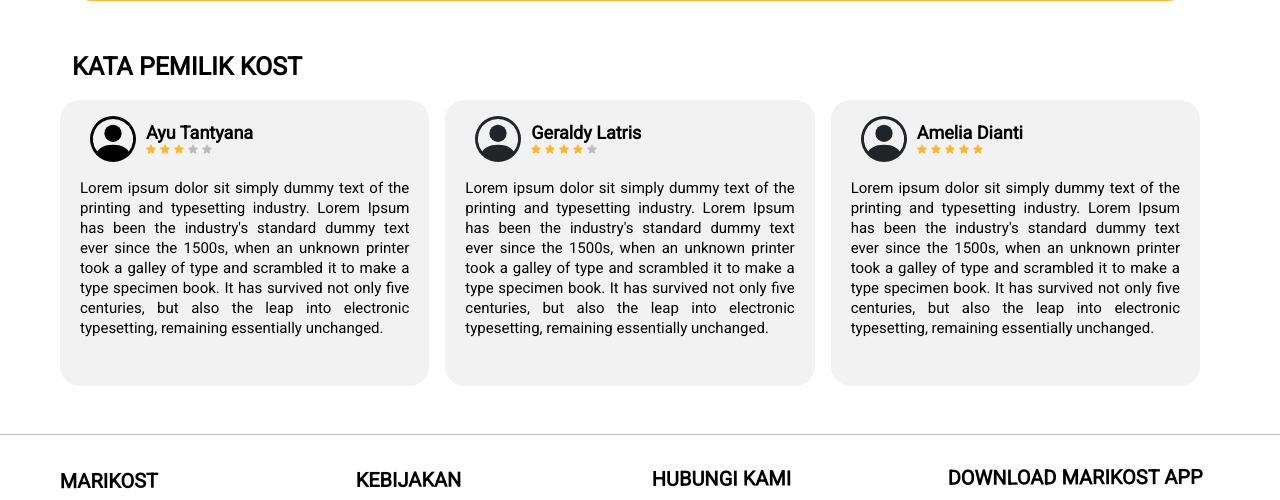
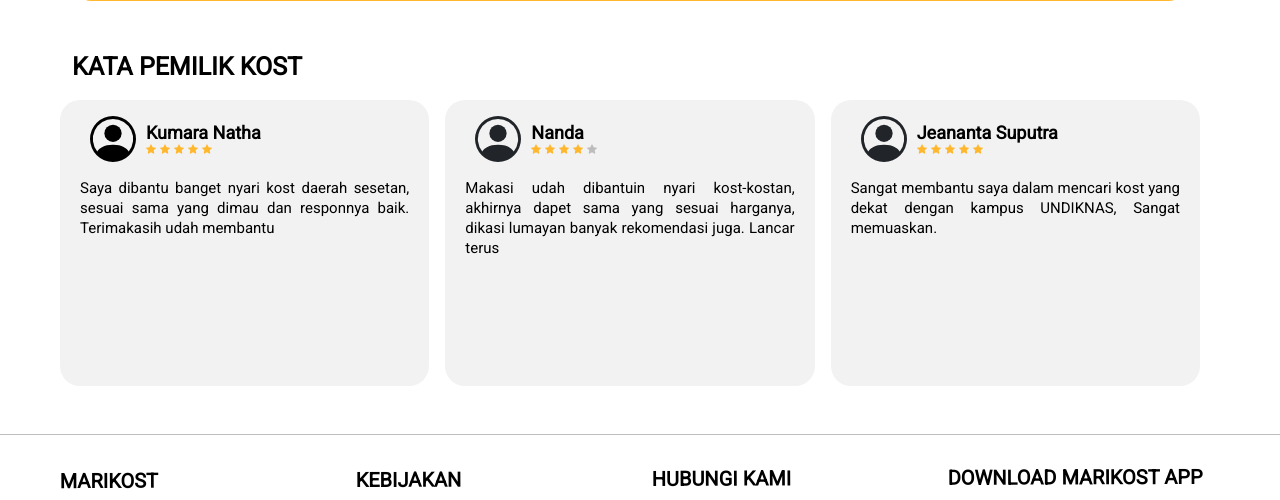
Before and after one commit to Samuelsntr/marikostapp, a PHP site: page / in a window 1280 px wide; the page is wider, and only the part inside the window is pictured. Shown: the part 2977-3477 px from the top of that part. Run offline with PHP 8.4, Linux system fonts and the light colour scheme.

Commit message:
blog and testimony

```diff
--- a/index.php
+++ b/index.php
@@ -240,7 +240,7 @@
             </svg>
           </div>
           <div class="d-fex my-auto ms-2">
-            <div class="nama">Ayu Tantyana</div>
+            <div class="nama">Kumara Natha</div>
             <div style="margin-top: -10px;">
               <svg xmlns="http://www.w3.org/2000/svg" width="10" height="10" fill="#FFB82E" class="bi bi-star-fill" viewBox="0 0 16 16">
                 <path d="M3.612 15.443c-.386.198-.824-.149-.746-.592l.83-4.73L.173 6.765c-.329-.314-.158-.888.283-.95l4.898-.696L7.538.792c.197-.39.73-.39.927 0l2.184 4.327 4.898.696c.441.062.612.636.282.95l-3.522 3.356.83 4.73c.078.443-.36.79-.746.592L8 13.187l-4.389 2.256z" />
@@ -251,16 +251,16 @@
               <svg xmlns="http://www.w3.org/2000/svg" width="10" height="10" fill="#FFB82E" class="bi bi-star-fill" viewBox="0 0 16 16">
                 <path d="M3.612 15.443c-.386.198-.824-.149-.746-.592l.83-4.73L.173 6.765c-.329-.314-.158-.888.283-.95l4.898-.696L7.538.792c.197-.39.73-.39.927 0l2.184 4.327 4.898.696c.441.062.612.636.282.95l-3.522 3.356.83 4.73c.078.443-.36.79-.746.592L8 13.187l-4.389 2.256z" />
               </svg>
-              <svg xmlns="http://www.w3.org/2000/svg" width="10" height="10" fill="#BCBCBC" class="bi bi-star-fill" viewBox="0 0 16 16">
+              <svg xmlns="http://www.w3.org/2000/svg" width="10" height="10" fill="#FFB82E" class="bi bi-star-fill" viewBox="0 0 16 16">
                 <path d="M3.612 15.443c-.386.198-.824-.149-.746-.592l.83-4.73L.173 6.765c-.329-.314-.158-.888.283-.95l4.898-.696L7.538.792c.197-.39.73-.39.927 0l2.184 4.327 4.898.696c.441.062.612.636.282.95l-3.522 3.356.83 4.73c.078.443-.36.79-.746.592L8 13.187l-4.389 2.256z" />
               </svg>
-              <svg xmlns="http://www.w3.org/2000/svg" width="10" height="10" fill="#BCBCBC" class="bi bi-star-fill" viewBox="0 0 16 16">
+              <svg xmlns="http://www.w3.org/2000/svg" width="10" height="10" fill="#FFB82E" class="bi bi-star-fill" viewBox="0 0 16 16">
                 <path d="M3.612 15.443c-.386.198-.824-.149-.746-.592l.83-4.73L.173 6.765c-.329-.314-.158-.888.283-.95l4.898-.696L7.538.792c.197-.39.73-.39.927 0l2.184 4.327 4.898.696c.441.062.612.636.282.95l-3.522 3.356.83 4.73c.078.443-.36.79-.746.592L8 13.187l-4.389 2.256z" />
               </svg>
             </div>
           </div>
         </div>
-        <div class="detailTesti m-2">Lorem ipsum dolor sit simply dummy text of the printing and typesetting industry. Lorem Ipsum has been the industry's standard dummy text ever since the 1500s, when an unknown printer took a galley of type and scrambled it to make a type specimen book. It has survived not only five centuries, but also the leap into electronic typesetting, remaining essentially unchanged.</div>
+        <div class="detailTesti m-2">Saya dibantu banget nyari kost daerah sesetan, sesuai sama yang dimau dan responnya baik. Terimakasih udah membantu </div>
       </div>
       <div class="col-lg testi mx-3">
         <div class="d-flex flex-row m-3">
@@ -271,7 +271,7 @@
             </svg>
           </div>
           <div class="d-fex my-auto ms-2">
-            <div class="nama">Geraldy Latris</div>
+            <div class="nama">Nanda</div>
             <div style="margin-top: -10px;">
               <svg xmlns="http://www.w3.org/2000/svg" width="10" height="10" fill="#FFB82E" class="bi bi-star-fill" viewBox="0 0 16 16">
                 <path d="M3.612 15.443c-.386.198-.824-.149-.746-.592l.83-4.73L.173 6.765c-.329-.314-.158-.888.283-.95l4.898-.696L7.538.792c.197-.39.73-.39.927 0l2.184 4.327 4.898.696c.441.062.612.636.282.95l-3.522 3.356.83 4.73c.078.443-.36.79-.746.592L8 13.187l-4.389 2.256z" />
@@ -291,7 +291,7 @@
             </div>
           </div>
         </div>
-        <div class="detailTesti m-2">Lorem ipsum dolor sit simply dummy text of the printing and typesetting industry. Lorem Ipsum has been the industry's standard dummy text ever since the 1500s, when an unknown printer took a galley of type and scrambled it to make a type specimen book. It has survived not only five centuries, but also the leap into electronic typesetting, remaining essentially unchanged.</div>
+        <div class="detailTesti m-2">Makasi udah dibantuin nyari kost-kostan, akhirnya dapet sama yang sesuai harganya, dikasi lumayan banyak rekomendasi juga. Lancar terus</div>
       </div>
       <div class="col-lg testi">
         <div class="d-flex flex-row m-3">
@@ -302,7 +302,7 @@
             </svg>
           </div>
           <div class="d-fex my-auto ms-2">
-            <div class="nama">Amelia Dianti</div>
+            <div class="nama">Jeananta Suputra</div>
             <div style="margin-top: -10px;">
               <svg xmlns="http://www.w3.org/2000/svg" width="10" height="10" fill="#FFB82E" class="bi bi-star-fill" viewBox="0 0 16 16">
                 <path d="M3.612 15.443c-.386.198-.824-.149-.746-.592l.83-4.73L.173 6.765c-.329-.314-.158-.888.283-.95l4.898-.696L7.538.792c.197-.39.73-.39.927 0l2.184 4.327 4.898.696c.441.062.612.636.282.95l-3.522 3.356.83 4.73c.078.443-.36.79-.746.592L8 13.187l-4.389 2.256z" />
@@ -322,7 +322,7 @@
             </div>
           </div>
         </div>
-        <div class="detailTesti m-2">Lorem ipsum dolor sit simply dummy text of the printing and typesetting industry. Lorem Ipsum has been the industry's standard dummy text ever since the 1500s, when an unknown printer took a galley of type and scrambled it to make a type specimen book. It has survived not only five centuries, but also the leap into electronic typesetting, remaining essentially unchanged.</div>
+        <div class="detailTesti m-2">Sangat membantu saya dalam mencari kost yang dekat dengan kampus UNDIKNAS, Sangat memuaskan.</div>
       </div>
     </div>
   </div>
```
Also changed, not shown: blog.php (+17 -17 lines).
